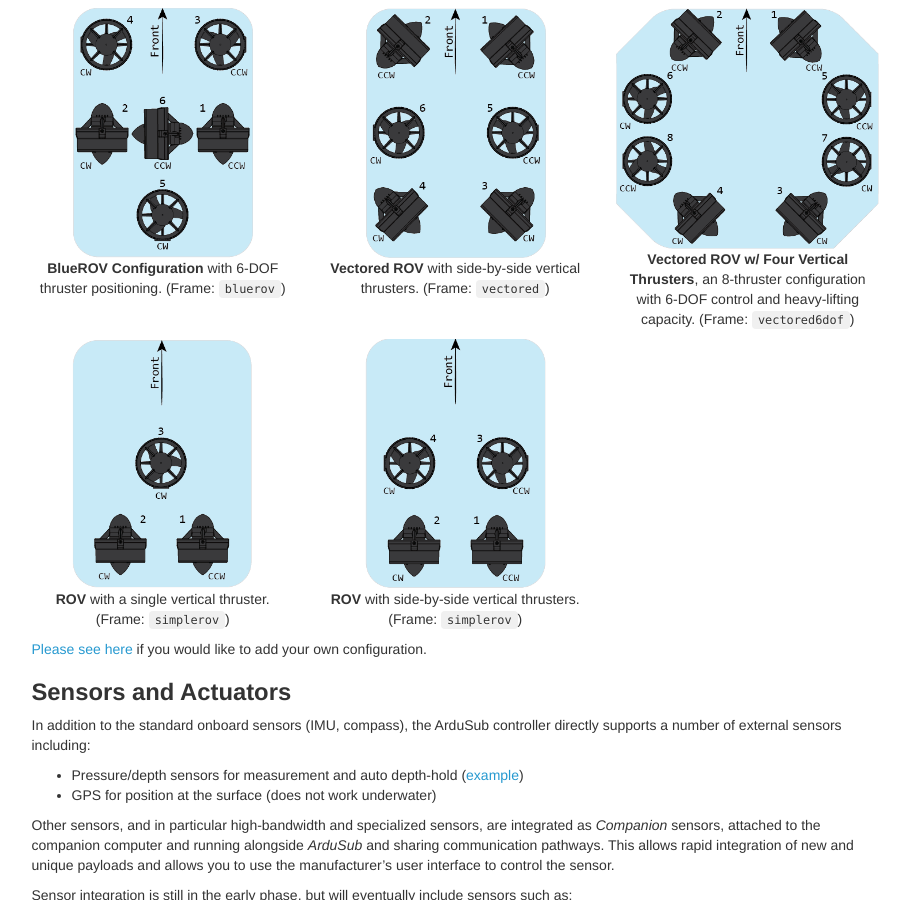
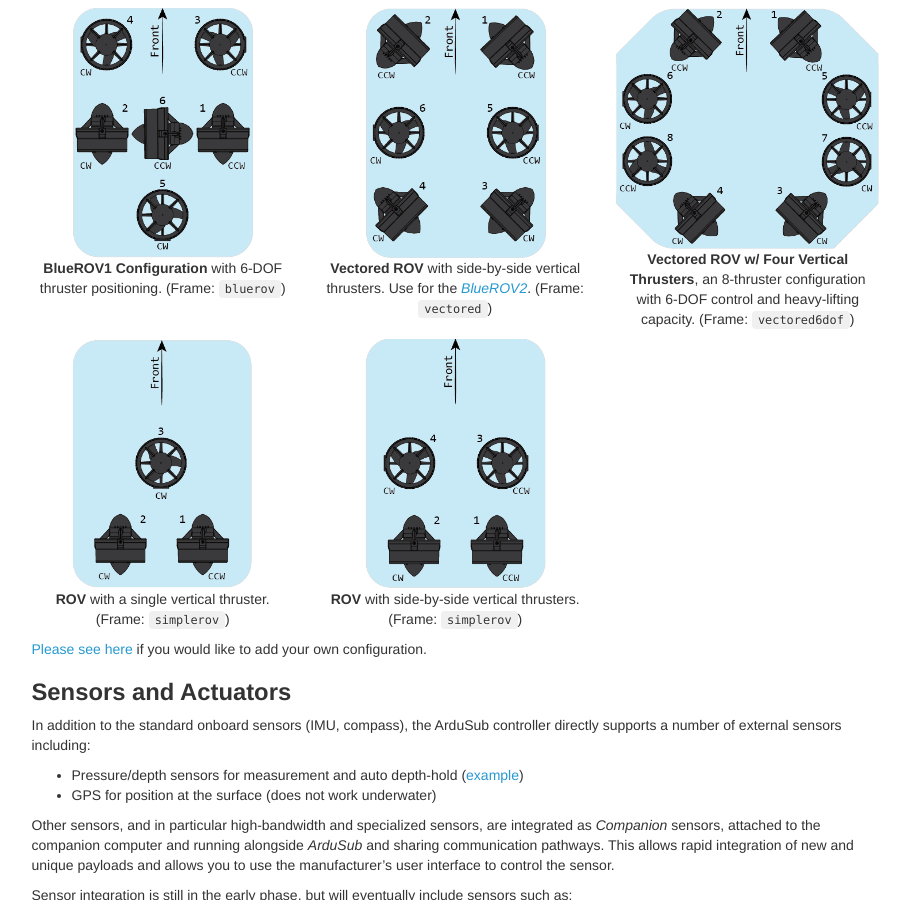
Before and after one commit to bluerobotics/retired-ardusub-docs, a Jekyll site: the page built from pages/introduction.md, in a window 1280 px wide and 900 px high, scrolled down 2178 px. Shown: the whole window, without its empty margins (331-1241 px from the left). Built offline with Jekyll 4.4.1, drawn with Linux system fonts in a browser that asks for light colours; nearby versions of some CDN libraries; some web fonts are replaced; comment, search, counter and statistics services are not loaded; some of the changed text lies outside the part shown.

Commit message:
Minor updates.

```diff
--- a/pages/introduction.md
+++ b/pages/introduction.md
@@ -89,11 +89,11 @@ ArduSub includes a high-level motor library that can configure motors in any con
 <div class="row">
 	<div class="col-md-4">
 		<img src="/images/bluerov-frame.png" class="img-responsive img-center" style="max-height:250px;">
-		<p class="text-center"><strong>BlueROV Configuration</strong> with 6-DOF thruster positioning. (Frame: <code>bluerov</code>)</p>
+		<p class="text-center"><strong>BlueROV1 Configuration</strong> with 6-DOF thruster positioning. (Frame: <code>bluerov</code>)</p>
 	</div>
 	<div class="col-md-4">
 		<img src="/images/vectored-frame.png" class="img-responsive img-center" style="max-height:250px;">
-		<p class="text-center"><strong>Vectored ROV</strong> with side-by-side vertical thrusters. (Frame: <code>vectored</code>)</p>
+		<p class="text-center"><strong>Vectored ROV</strong> with side-by-side vertical thrusters. Use for the <a href="http://bluerov2.com"><em>BlueROV2</em></a>. (Frame: <code>vectored</code>)</p>
 	</div>
 	<div class="col-md-4">
 		<img src="/images/vectored6dof-frame.png" class="img-responsive img-center" style="max-height:250px;">
```
Also changed, not shown: pages/initial-setup.md (+2 -2 lines).
